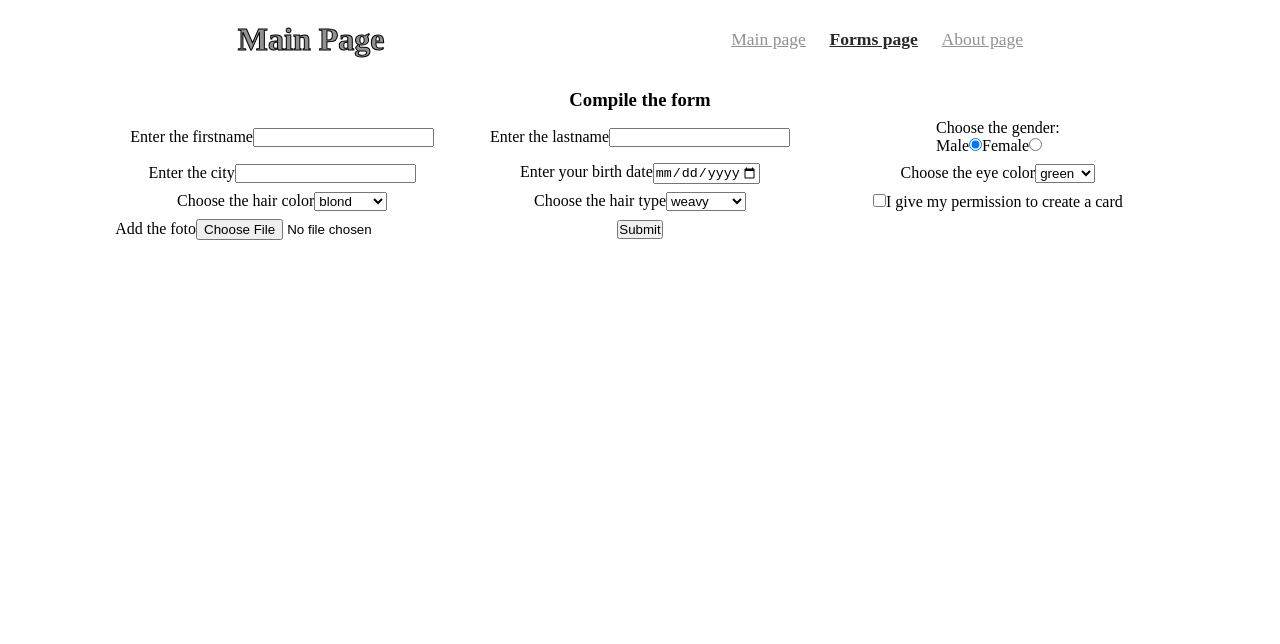
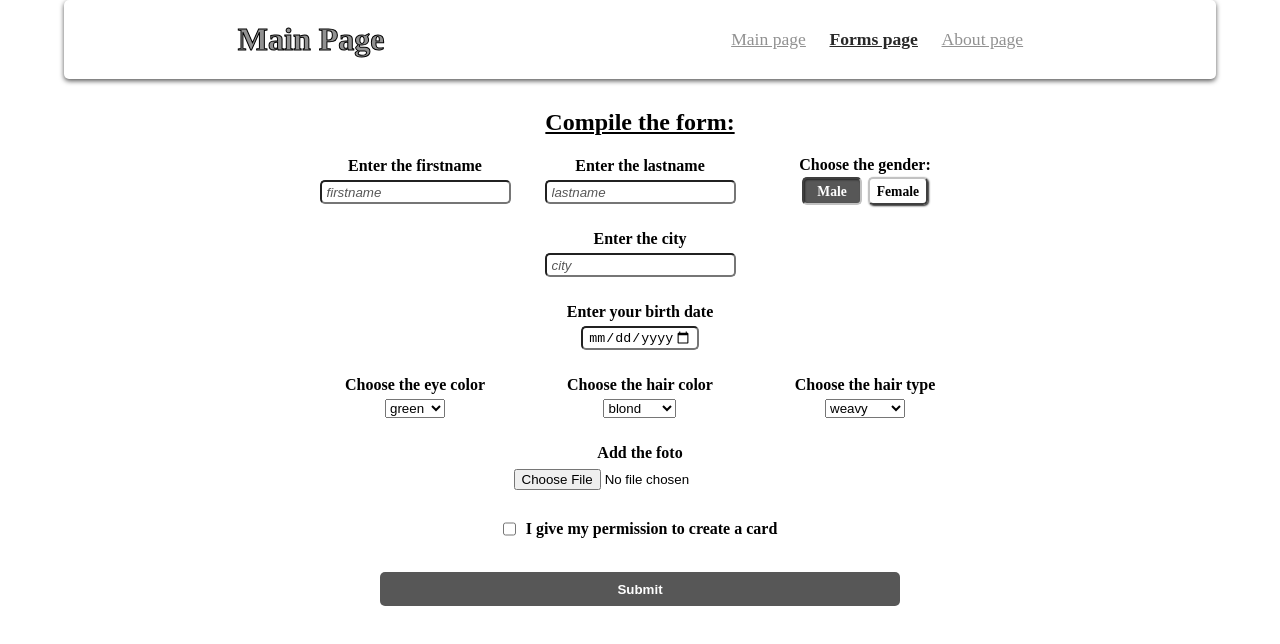
Before and after one commit to ekalape/RSSreact, a React (Vite) app: page /forms in a window 1280 px wide. Shown: the top 644 px of the page. Built offline with nearby package versions, Linux system fonts and the light colour scheme.

Commit message:
feat: add styles for the form

```diff
--- a/src/FormPage/Form/index.tsx
+++ b/src/FormPage/Form/index.tsx
@@ -85,14 +85,6 @@ export default class Form extends React.Component<FormProps, FormState> {
     if (allFilled) this.createCard();
   }
 
-  handleFileSelect = async (file: File) => {
-    const reader = new FileReader(); // create a FileReader object
-    /* reader.onloadend = () => {
-      setDataUrl(reader.result as string); // update state with data URL when reading is done
-    }; */
-    reader.readAsDataURL(file); // read file content as data URL
-    return await createImageBitmap(file);
-  };
   async createCard() {
     let userAge = 0;
     if (!this.state.dateError) {
@@ -200,12 +192,13 @@ export default class Form extends React.Component<FormProps, FormState> {
   render(): React.ReactNode {
     return (
       <form className="form__wrapper" role={'form'} onSubmit={this.handleSubmit.bind(this)}>
-        <h3>Compile the form</h3>
+        <h3>Compile the form:</h3>
         <label>
           Enter the firstname
           <input
             type="text"
             name="firstname"
+            placeholder="firstname"
             ref={this.firstnameInput}
             style={{ borderColor: this.state.firstNameError ? 'red' : undefined }}
           />
@@ -216,17 +209,18 @@ export default class Form extends React.Component<FormProps, FormState> {
           <input
             type="text"
             name="lastname"
+            placeholder="lastname"
             ref={this.lastnameInput}
             style={{ borderColor: this.state.lastNameError ? 'red' : undefined }}
           />
           {this.state.lastNameError && <p>{this.state.lastNameError}</p>}
         </label>
         <div className="gender-switcher">
-          Choose the gender:
-          <br />
-          <label>
-            Male
+          <span> Choose the gender:</span>
+
+          <div>
             <input
+              className={'gender-radio__input'}
               defaultChecked
               type="radio"
               name="genderInput"
@@ -234,17 +228,23 @@ export default class Form extends React.Component<FormProps, FormState> {
               value="male"
               ref={this.genderMaleInput}
             />
-          </label>
-          <label>
-            Female
+            <label className={'gender-radio__label'} htmlFor="genderInput-male">
+              Male
+            </label>
+          </div>
+          <div>
             <input
+              className={'gender-radio__input'}
               type="radio"
               name="genderInput"
               id="genderInput-female"
               value="female"
               ref={this.genderFemaleInput}
             />
-          </label>
+            <label className={'gender-radio__label'} htmlFor="genderInput-female">
+              Female
+            </label>
+          </div>
         </div>
         <label>
           Enter the city
@@ -252,6 +252,7 @@ export default class Form extends React.Component<FormProps, FormState> {
             type="text"
             name="citi"
             ref={this.cityInput}
+            placeholder="city"
             style={{ borderColor: this.state.cityError ? 'red' : undefined }}
           />
           {this.state.cityError && <p>{this.state.cityError}</p>}
@@ -287,15 +288,27 @@ export default class Form extends React.Component<FormProps, FormState> {
         />
 
         <label>
-          <input type="checkbox" name="agreeCheck" id="agreeCheck" ref={this.agreeCheckInput} />I
-          give my permission to create a card
-          {this.state.agreeCheckError && <p>{this.state.agreeCheckError}</p>}
+          Add the foto
+          <input
+            type="file"
+            name="fileInput"
+            id="fileInput"
+            ref={this.fileInput}
+            style={{ borderColor: this.state.fileInputError ? 'red' : undefined }}
+          />
+          {this.state.fileInputError && <p>{this.state.fileInputError}</p>}
         </label>
         <label>
-          Add the foto
-          <input type="file" name="fileInput" id="fileInput" ref={this.fileInput} />
+          {this.state.agreeCheckError && <p>{this.state.agreeCheckError}</p>}
+          <input
+            type="checkbox"
+            name="agreeCheck"
+            id="agreeCheck"
+            ref={this.agreeCheckInput}
+            style={{ borderColor: this.state.agreeCheckError ? 'red' : undefined }}
+          />
+          I give my permission to create a card
         </label>
-
         <input type="submit" className="submit-btn" value="Submit" />
       </form>
     );
--- a/src/FormPage/Form/style.css
+++ b/src/FormPage/Form/style.css
@@ -6,12 +6,110 @@
   place-items: center;
   padding: 10px;
   column-gap: 1.5rem;
-  row-gap: 0.5rem;
+  row-gap: 1rem;
 }
 .form__wrapper h3 {
   grid-column: 1/4;
+  font-size: 1.5rem;
+  text-decoration: underline;
 }
-.form__label:nth-of-type(3),
-.form__label:nth-of-type(4) {
+.gender-switcher {
+  display: grid;
+  grid-template-columns: 1fr 1fr;
+  place-items: center;
+}
+.gender-switcher span {
+  grid-column: 1/3;
+
+  font-weight: bold;
+}
+.form__wrapper label {
+  display: flex;
+  flex-direction: column;
+  align-items: center;
+  padding: 5px;
+  font-weight: bold;
+  gap: 5px;
+  position: relative;
+}
+
+.form__wrapper label:nth-of-type(3),
+.form__wrapper label:nth-of-type(4),
+.form__wrapper label:nth-of-type(8),
+.form__wrapper label:nth-of-type(9) {
   grid-column: 1/4;
 }
+.form__wrapper input {
+  height: 24px;
+  border-radius: 5px;
+  padding: 2px 5px;
+}
+.form__wrapper input::placeholder {
+  color: var(--color-bg);
+  font-style: italic;
+}
+.form__wrapper label:nth-of-type(9) {
+  flex-direction: row;
+  gap: 10px;
+}
+.gender-switcher div {
+  grid-row: 2/3;
+}
+.form__wrapper p {
+  color: red;
+  font-size: 0.8rem;
+  font-weight: normal;
+  font-style: italic;
+  position: absolute;
+  bottom: -14px;
+}
+
+.form__wrapper .submit-btn {
+  width: 80%;
+  height: 34px;
+  font-weight: bold;
+  grid-column: 1/4;
+  padding: 5px;
+  border: none;
+  background-color: var(--color-bg);
+  color: white;
+  cursor: pointer;
+  transition: 0.3s;
+  margin: 10px;
+}
+.form__wrapper .submit-btn:hover {
+  background-color: var(--color-bg-darker);
+}
+.form__wrapper .submit-btn:active {
+  color: var(--color-f-secondary);
+  transform: scaleY(0.95) scaleX(0.99);
+}
+
+.form__wrapper .gender-radio__input {
+  appearance: none;
+  display: none;
+}
+.form__wrapper .gender-radio__label {
+  height: 28px;
+  width: 60px;
+  font-size: 0.85rem;
+  border-top: 2px solid var(--color-top);
+  border-left: 2px solid var(--color-top);
+  border-bottom: 2px solid var(--color-bottom);
+  border-right: 2px solid var(--color-bottom);
+  box-shadow: 1px 1px 2px var(--color-shadow);
+  border-radius: 5px;
+  cursor: pointer;
+  margin-top: 3px;
+}
+
+.form__wrapper input:checked ~ label {
+  background-color: var(--color-bg);
+  cursor: default;
+  color: white;
+  border-top: 2px solid var(--color-bottom);
+  border-left: 2px solid var(--color-bottom);
+  border-bottom: 2px solid var(--color-top);
+  border-right: 2px solid var(--color-top);
+  box-shadow: inset 1px 1px 2px var(--color-shadow);
+}
--- a/src/FormPage/FormWrapper/index.tsx
+++ b/src/FormPage/FormWrapper/index.tsx
@@ -25,7 +25,7 @@ export default class FormPage extends React.Component<EmptyProps, FormWrapperSta
     return (
       <div className="formsPage__wrapper" role={'forms-page'}>
         <Form cardNumber={this.cardNumber} callback={this.handleFormWrapperState.bind(this)} />
-        <div className="formsResult-container">
+        <div className="main__cards-container">
           {this.state.cards.map((card) => (
             <Card {...card} key={card.id} />
           ))}
--- a/src/UnrelatedComponents/Header/style.css
+++ b/src/UnrelatedComponents/Header/style.css
@@ -6,6 +6,9 @@
   justify-content: space-around;
   align-items: center;
   padding: 10px;
+  box-shadow: 0px 2px 5px var(--color-bg);
+  margin-bottom: 20px;
+  border-radius: 5px;
 }
 h1 {
   color: var(--color-f-primary-light);
```
